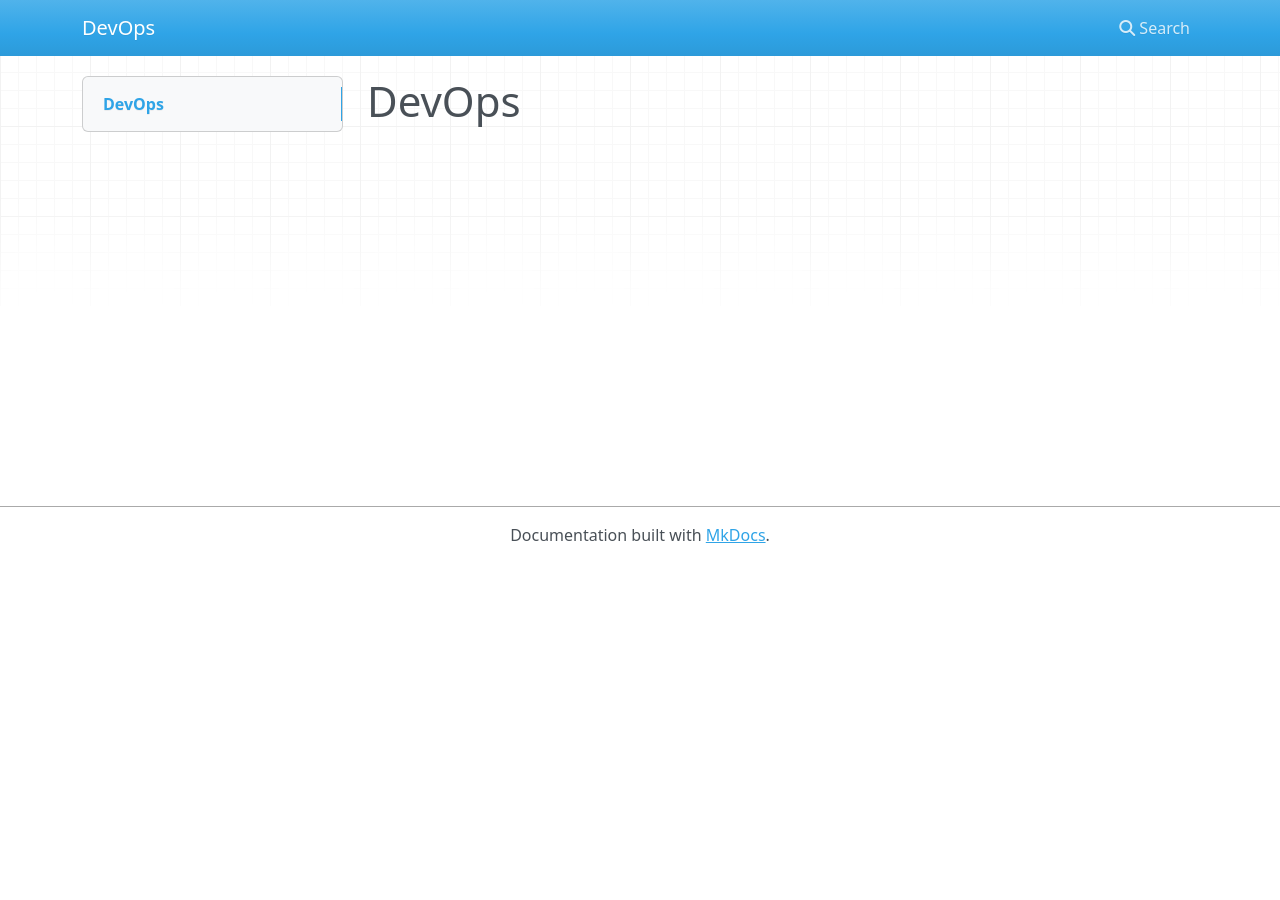
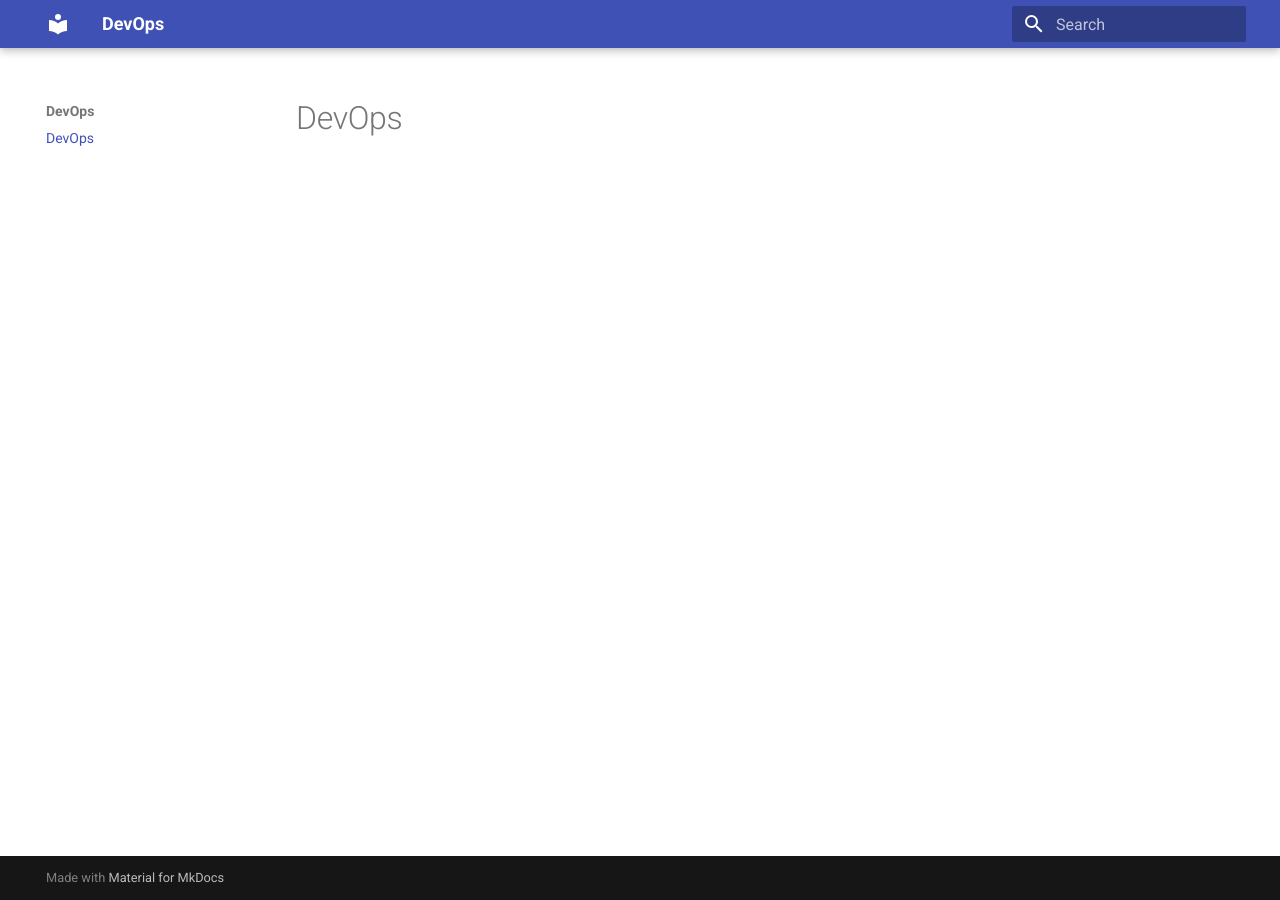
Before and after one commit to vitalvas/devops, an MkDocs documentation site: the page built from docs/index.md, in a window 1280 px wide. Built offline with MkDocs 1.6.1 and Material for MkDocs 9.7.7, drawn with Linux system fonts in a browser that asks for light colours; nearby versions of some CDN libraries.

Commit message:
Update mkdocs.yml

```diff
--- a/mkdocs.yml
+++ b/mkdocs.yml
@@ -2,4 +2,20 @@
 site_description: DevOps by VitalVas
 site_author: Vitaliy Vasilenko (VitalVas)
 
-docs_dir: 'docs'
+docs_dir: 'docs/'
+
+theme:
+  name: 'material'
+  features:
+    - search.highlight
+    - navigation.expand
+
+markdown_extensions:
+  - markdown.extensions.admonition
+  - markdown.extensions.attr_list
+  - markdown.extensions.def_list
+  - markdown.extensions.footnotes
+  - pymdownx.inlinehilite
+  - pymdownx.highlight
+  - pymdownx.tasklist:
+      custom_checkbox: true
```
